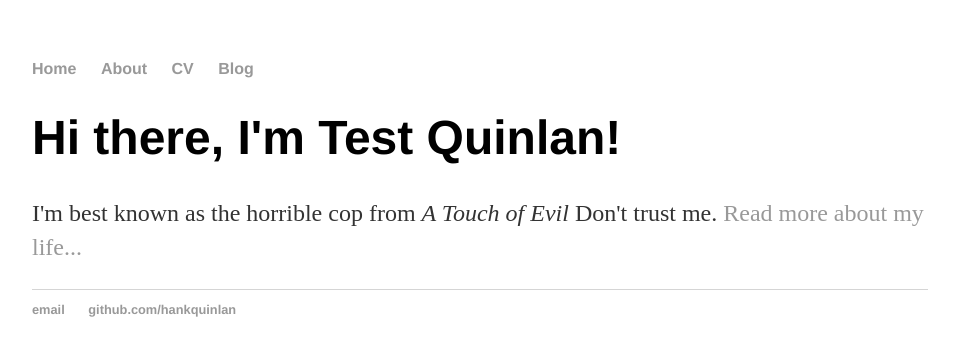
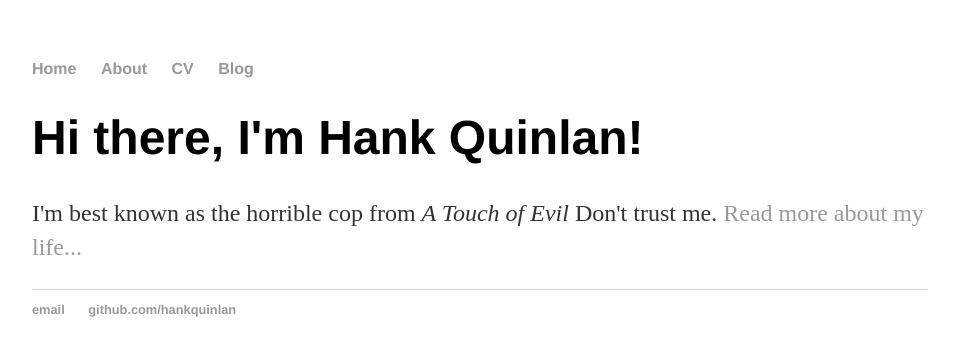
Before and after one commit to ml153578/home, a Jekyll site: the page index.html, which Jekyll copies as it is, in a window 1280 px wide. Shown: the top 356 px of the page, without its empty margins (160-1115 px from the left). Built offline with Jekyll 4.4.1, drawn with Linux system fonts in a browser that asks for light colours.

Commit message:
Update index.html

```diff
--- a/index.html
+++ b/index.html
@@ -1,8 +1,30 @@
----
-layout: default
-title: Hank Quinlan, Horrible Cop
----
-<div class="blurb">
-	<h1>Hi there, I'm Test Quinlan!</h1>
-	<p>I'm best known as the horrible cop from <em>A Touch of Evil</em> Don't trust me. <a href="/about">Read more about my life...</a></p>
-</div><!-- /.blurb -->
+<!DOCTYPE html>
+<html>
+	<head>
+		<title>Hank Quinlan, Horrible Cop</title>
+		<!-- link to main stylesheet -->
+		<link rel="stylesheet" type="text/css" href="/css/main.css">
+	</head>
+	<body>
+		<nav>
+    		<ul>
+        		<li><a href="/">Home</a></li>
+	        	<li><a href="/about">About</a></li>
+        		<li><a href="/cv">CV</a></li>
+        		<li><a href="/blog">Blog</a></li>
+    		</ul>
+		</nav>
+		<div class="container">
+    		<div class="blurb">
+        		<h1>Hi there, I'm Hank Quinlan!</h1>
+				<p>I'm best known as the horrible cop from <em>A Touch of Evil</em> Don't trust me. <a href="/about">Read more about my life...</a></p>
+    		</div><!-- /.blurb -->
+		</div><!-- /.container -->
+		<footer>
+    		<ul>
+        		<li><a href="mailto:hankquinlanhub@gmail.com">email</a></li>
+        		<li><a href="https://github.com/hankquinlan">github.com/hankquinlan</a></li>
+			</ul>
+		</footer>
+	</body>
+</html>
```
